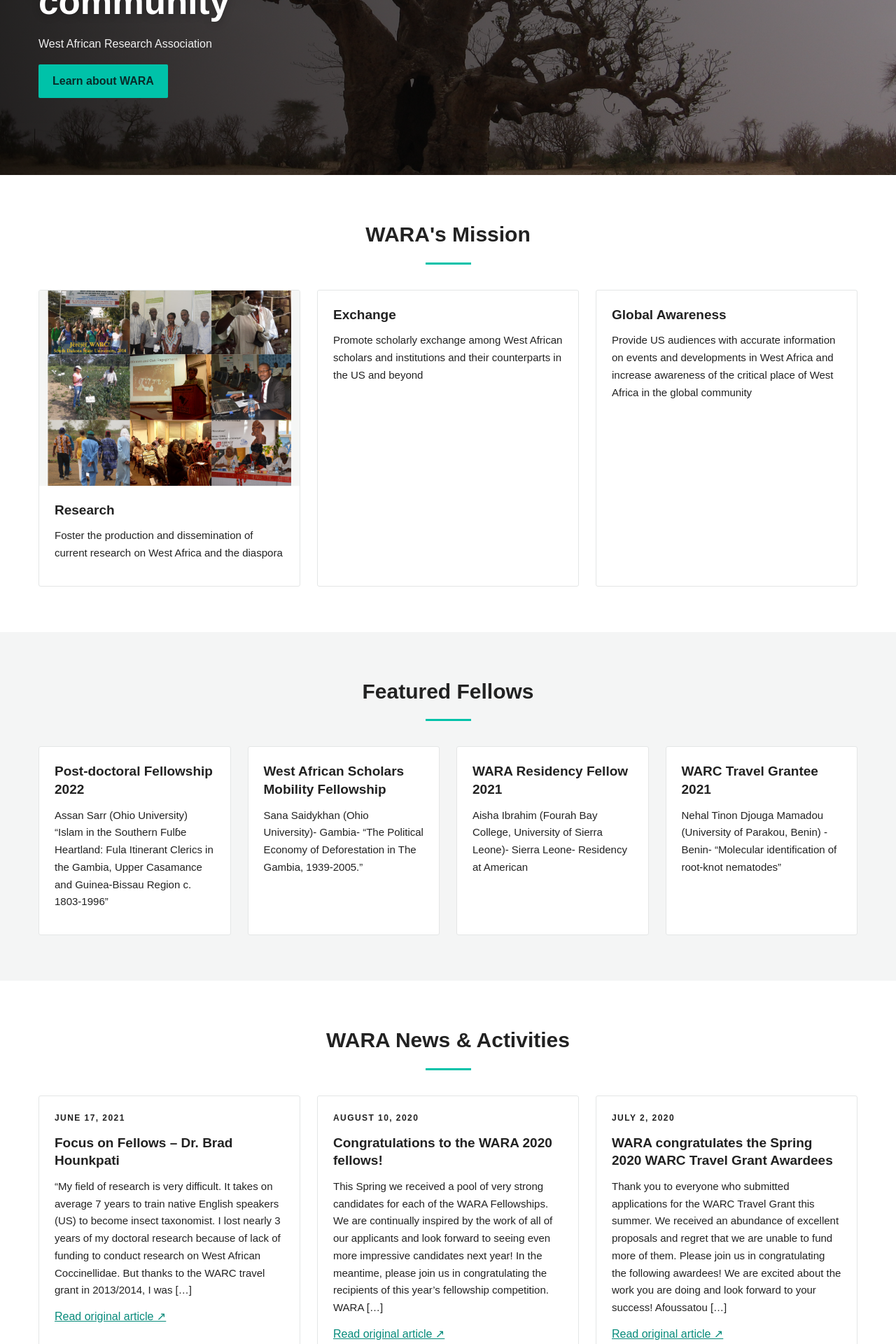
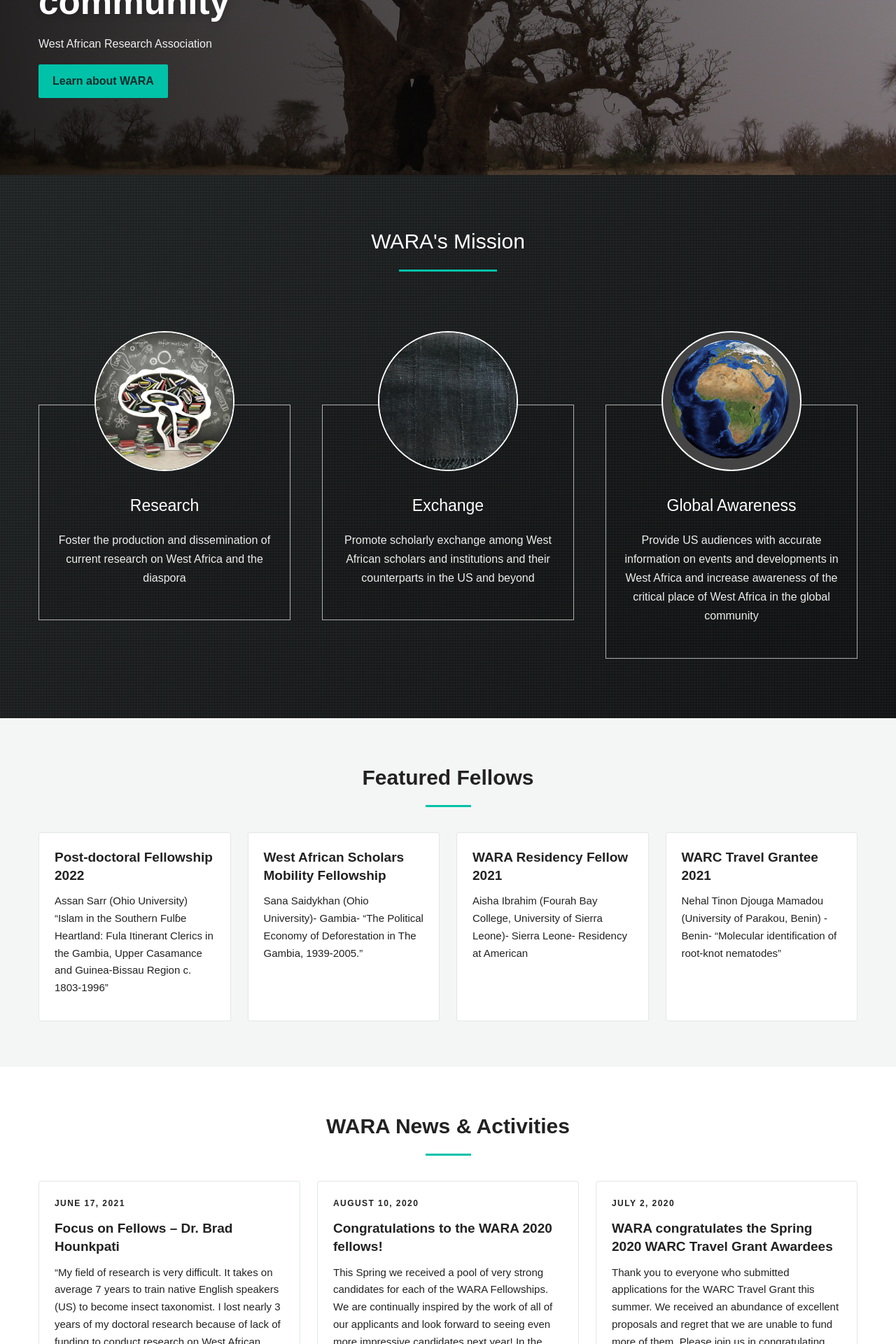
Before and after one commit to warawebsite/westafricanresearchassociation, a Jekyll site: the page built from docs/index.html, in a window 1280 px wide. Shown: the part 529-2449 px from the top of the page at 70% size. Built offline with Jekyll 4.4.1, drawn with Linux system fonts in a browser that asks for light colours.

Commit message:
Restore WARA mission layout and woven background styling

```diff
--- a/docs/assets/css/site.css
+++ b/docs/assets/css/site.css
@@ -172,3 +172,112 @@
         min-height: auto;
     }
 }
+
+
+/* WARA original mission section */
+.wara-mission {
+    background-color: #191c1d;
+    color: #fff;
+    padding: 70px 0 85px;
+}
+.wara-mission .section-title {
+    color: #fff;
+    font-weight: 400;
+}
+.wara-mission-grid {
+    display: grid;
+    grid-template-columns: repeat(3, minmax(0, 1fr));
+    gap: 45px;
+    margin-top: 95px;
+}
+.wara-mission-card {
+    position: relative;
+    padding-top: 95px;
+}
+.wara-mission-image {
+    position: absolute;
+    z-index: 2;
+    top: -10px;
+    left: 50%;
+    transform: translateX(-50%);
+    width: 200px;
+    height: 200px;
+    border: 2px solid #fff;
+    border-radius: 50%;
+    overflow: hidden;
+    background: #444;
+}
+.wara-mission-image img {
+    width: 100%;
+    height: 100%;
+    object-fit: cover;
+}
+.wara-mission-content {
+    border: 1px solid rgba(255,255,255,.65);
+    min-height: 230px;
+    padding: 125px 25px 30px;
+    text-align: center;
+}
+.wara-mission-content h3 {
+    font-size: 23px;
+    font-weight: 400;
+    margin: 0 0 15px;
+}
+.wara-mission-content p {
+    color: #eee;
+    line-height: 1.7;
+}
+@media(max-width:900px) {
+    .wara-mission-grid {
+        gap: 20px;
+    }
+    .wara-mission-image {
+        width: 160px;
+        height: 160px;
+    }
+}
+@media(max-width:650px) {
+    .wara-mission-grid {
+        grid-template-columns: 1fr;
+        gap: 45px;
+    }
+    .wara-mission-card {
+        max-width: 420px;
+        width: 100%;
+        margin: auto;
+    }
+}
+
+
+/* WARA woven-cloth reconstruction */
+.wara-mission {
+    background-color: #17191a;
+    background-image:
+        repeating-linear-gradient(
+            0deg,
+            rgba(255,255,255,.035) 0px,
+            rgba(255,255,255,.035) 1px,
+            transparent 1px,
+            transparent 4px
+        ),
+        repeating-linear-gradient(
+            90deg,
+            rgba(255,255,255,.028) 0px,
+            rgba(255,255,255,.028) 1px,
+            transparent 1px,
+            transparent 4px
+        ),
+        linear-gradient(
+            135deg,
+            #202324,
+            #111314
+        );
+}
+.wara-mission .section-title::after {
+    width: 140px;
+    height: 3px;
+    background: #00c2a9;
+}
+.wara-mission-content {
+    background: rgba(0,0,0,.10);
+}
--- a/docs/index.html
+++ b/docs/index.html
@@ -5,14 +5,49 @@
 ---
 
 <section class="home-intro"><div class="wrap"><p class="eyebrow">Research • Exchange • Global Awareness</p><h1>Promoting scholarly exchange with West Africa and the global community</h1><p>West African Research Association</p><a class="button" href="{{ '/about/' | relative_url }}">Learn about WARA</a></div></section>
-<section class="section wrap"><h2 class="section-title">WARA's Mission</h2><div class="cards cards-3">
-<article class="card"><img
-src="{{ '/assets/images/wara-original/mission-page-new-website.png' | relative_url }}"
-alt="Historical WARA mission illustration"
-loading="lazy"><div class="card-body"><h3>Research</h3><p>Foster the production and dissemination of current research on West Africa and the diaspora</p></div></article>
-<article class="card"><div class="card-body"><h3>Exchange</h3><p>Promote scholarly exchange among West African scholars and institutions and their counterparts in the US and beyond</p></div></article>
-<article class="card"><div class="card-body"><h3>Global Awareness</h3><p>Provide US audiences with accurate information on events and developments in West Africa and increase awareness of the critical place of West Africa in the global community</p></div></article>
-</div></section><section class="section alt"><div class="wrap"><h2 class="section-title">Featured Fellows</h2><div class="cards cards-4">
+
+<section class="wara-mission">
+<div class="wrap">
+<h2 class="section-title">WARA's Mission</h2>
+<div class="wara-mission-grid">
+
+<article class="wara-mission-card">
+<div class="wara-mission-image">
+<img src="{{ '/assets/images/wara-mission/research.jpg' | relative_url }}"
+alt="Research" loading="lazy">
+</div>
+<div class="wara-mission-content">
+<h3>Research</h3>
+<p>Foster the production and dissemination of current research on West Africa and the diaspora</p>
+</div>
+</article>
+
+<article class="wara-mission-card">
+<div class="wara-mission-image">
+<img src="{{ '/assets/images/wara-mission/exchange.jpg' | relative_url }}"
+alt="Exchange" loading="lazy">
+</div>
+<div class="wara-mission-content">
+<h3>Exchange</h3>
+<p>Promote scholarly exchange among West African scholars and institutions and their counterparts in the US and beyond</p>
+</div>
+</article>
+
+<article class="wara-mission-card">
+<div class="wara-mission-image">
+<img src="{{ '/assets/images/wara-mission/global.png' | relative_url }}"
+alt="Global Awareness" loading="lazy">
+</div>
+<div class="wara-mission-content">
+<h3>Global Awareness</h3>
+<p>Provide US audiences with accurate information on events and developments in West Africa and increase awareness of the critical place of West Africa in the global community</p>
+</div>
+</article>
+
+</div>
+</div>
+</section>
+<section class="section alt"><div class="wrap"><h2 class="section-title">Featured Fellows</h2><div class="cards cards-4">
 <article class="card"><div class="card-body"><h3>Post-doctoral Fellowship 2022</h3><p>Assan Sarr (Ohio University) “Islam in the Southern Fulɓe Heartland: Fula Itinerant Clerics in the Gambia, Upper Casamance and Guinea-Bissau Region c. 1803-1996”</p></div></article>
 <article class="card"><div class="card-body"><h3>West African Scholars Mobility Fellowship</h3><p>Sana Saidykhan (Ohio University)- Gambia- “The Political Economy of Deforestation in The Gambia, 1939-2005.”</p></div></article>
 <article class="card"><div class="card-body"><h3>WARA Residency Fellow 2021</h3><p>Aisha Ibrahim (Fourah Bay College, University of Sierra Leone)- Sierra Leone- Residency at American</p></div></article>
```
Also changed, not shown: docs/assets/images/wara-mission/exchange.jpg (added), docs/assets/images/wara-mission/global.png (added), docs/assets/images/wara-mission/research.jpg (added).
